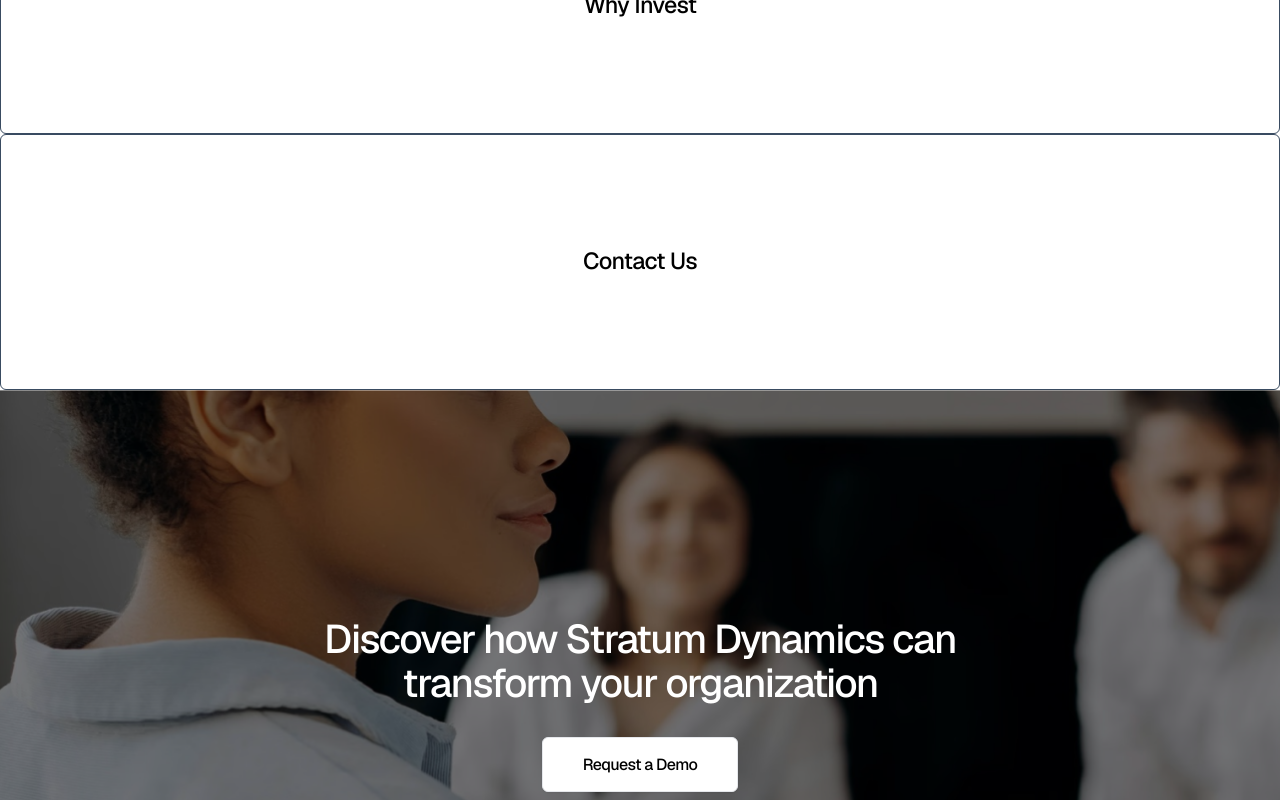
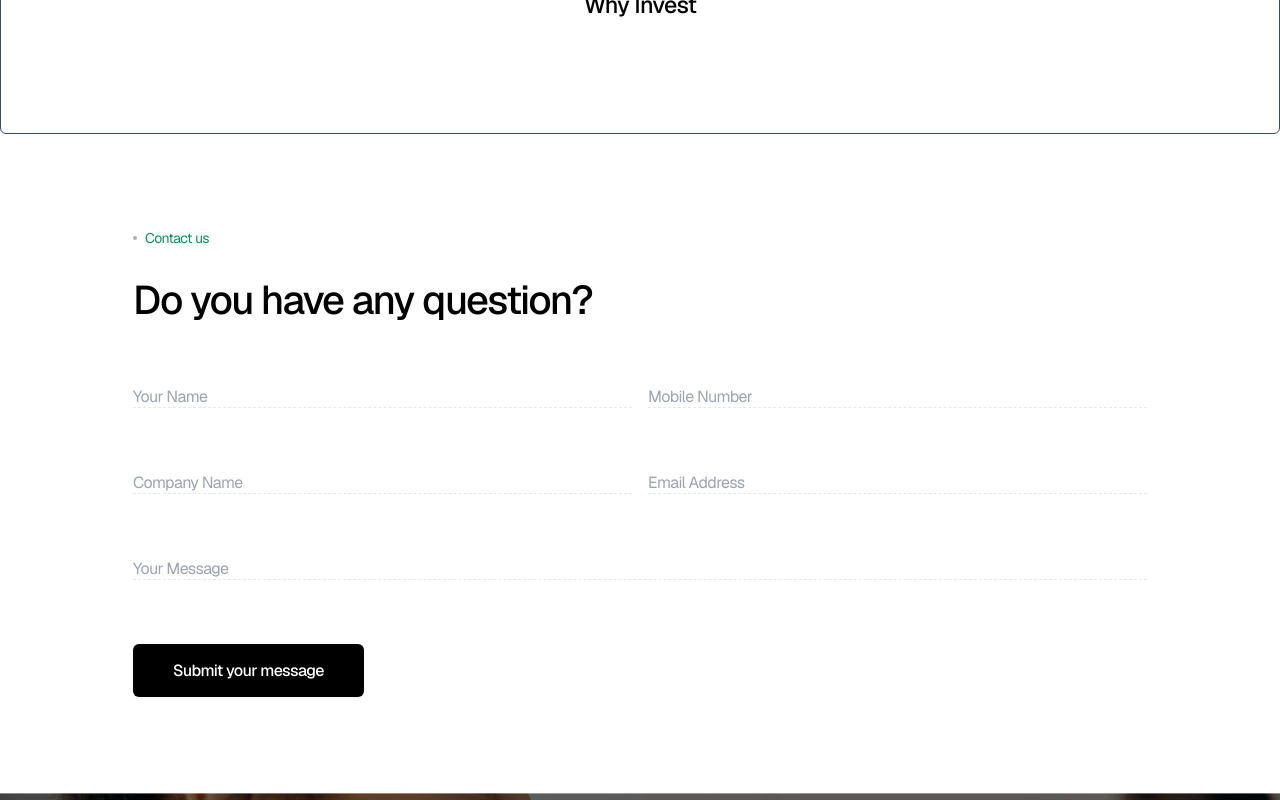
Before and after one commit to Kaeyz/stratum-dynamics, a Next.js app: page / in a window 1280 px wide. Shown: the part 3260-4060 px from the top of the page. Built offline with nearby package versions, Linux system fonts and the light colour scheme.

Commit message:
added contact us form

```diff
--- /dev/null
+++ b/src/components/common/text-input.tsx
@@ -0,0 +1,15 @@
+import React from "react";
+
+type TextInputProps = {
+  placeholder: string;
+};
+
+export const TextInput = (props: TextInputProps) => {
+  const { placeholder } = props;
+  return (
+    <input
+      placeholder={placeholder}
+      className="w-full border-b border-dashed pt-8 text-dark_gray outline-none"
+    />
+  );
+};
--- a/src/components/homepage/contact-us.tsx
+++ b/src/components/homepage/contact-us.tsx
@@ -1,9 +1,34 @@
 import React from "react";
+import { TextInput } from "../common/text-input";
+import { Button } from "../ui/button";
 
 export const ContactUs = () => {
   return (
-    <div className="grid h-64 place-items-center rounded-md border border-slated_navy">
-      <h5>Contact Us</h5>
+    <div className="app_container py-24 md:mx-auto  md:max-w-[1030px]">
+      <div className="flex items-center justify-center gap-2 md:justify-start">
+        <div className="h-1 w-1 rounded-full bg-cadet_gray" />
+        <p className="text-[14px] leading-[16.8px] tracking-[-0.56px] text-green">
+          Contact us
+        </p>
+      </div>
+      <h3 className="my-8 text-center md:text-start">Do you have any question?</h3>
+      <form className="grid gap-4 md:gap-8">
+        <div className="grid grid-cols-1 gap-4 md:grid-cols-2">
+          <TextInput placeholder="Your Name" />
+          <TextInput placeholder="Mobile Number" />
+        </div>
+        <div className="grid grid-cols-1 gap-4 md:grid-cols-2">
+          <TextInput placeholder="Company Name" />
+          <TextInput placeholder="Email Address" />
+        </div>
+        <TextInput placeholder="Your Message" />
+
+        <div className="mt-8 grid justify-items-center md:justify-items-start">
+          <Button variant="secondary" type="submit">
+            Submit your message
+          </Button>
+        </div>
+      </form>
     </div>
   );
 };
```
